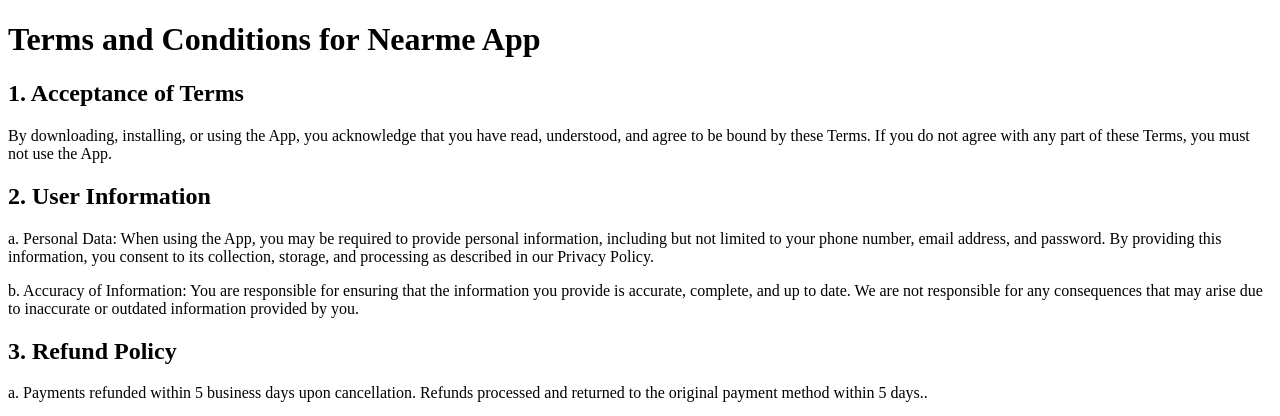
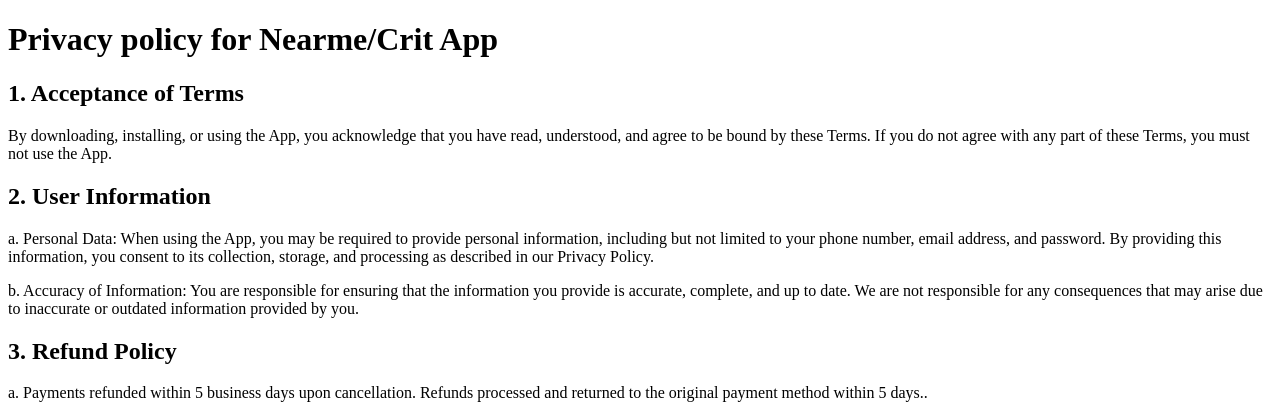
Before and after one commit to sandeepraju124/sandy_blog, a Flask app: page /termsandconditions in a window 1280 px wide. Shown: the top 416 px of the page. Run offline with Flask 2, Linux system fonts and the light colour scheme; some libraries are stand-ins or nearby versions.

Commit message:
changes to private policy

```diff
--- a/templates/termconditions.html
+++ b/templates/termconditions.html
@@ -4,7 +4,7 @@
   <title>CRIT App - Terms and Conditions</title>
 </head>
 <body>
-  <h1>Terms and Conditions for Nearme App</h1>
+  <h1>Privacy policy for Nearme/Crit App</h1>
 
   <h2>1. Acceptance of Terms</h2>
   <p>By downloading, installing, or using the App, you acknowledge that you have read, understood, and agree to be bound by these Terms. If you do not agree with any part of these Terms, you must not use the App.</p>
```
